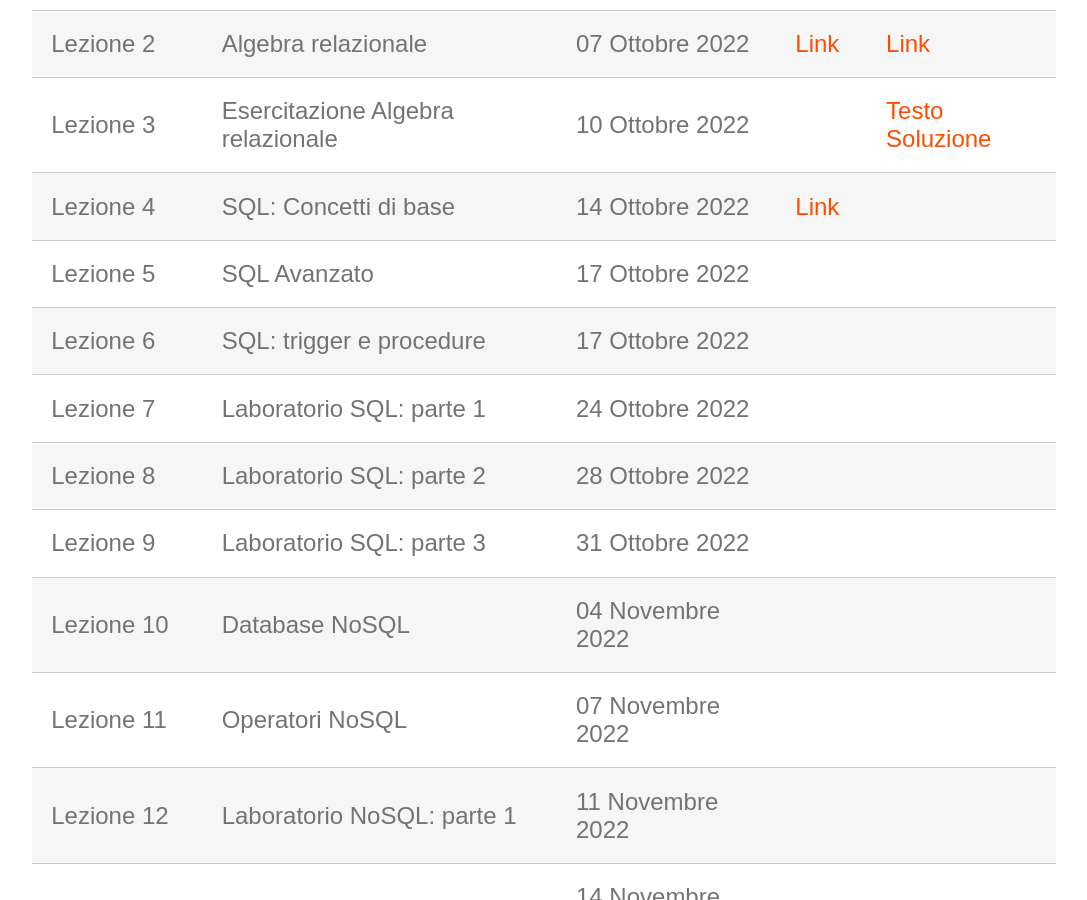
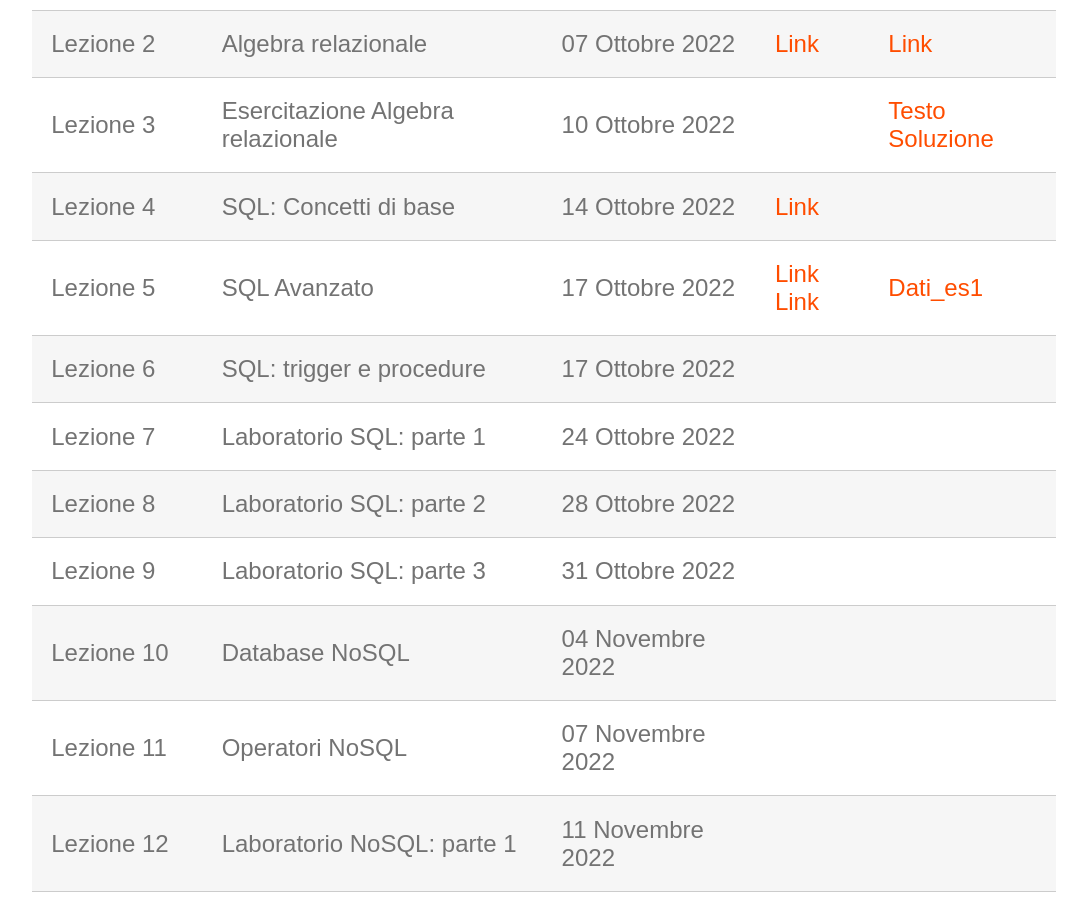
Before and after one commit to perceivelab/database-course, a Jekyll site: the page built from lezioni.md, in a window 1280 px wide and 900 px high, scrolled down 484 px. Shown: the whole window, without its empty margins (96-1183 px from the left). Built offline with Jekyll 4.4.1, drawn with Linux system fonts in a browser that asks for light colours; our own code applies the rules of GitHub Pages for plain Markdown files.

Commit message:
Update lezioni.md

```diff
--- a/lezioni.md
+++ b/lezioni.md
@@ -12,7 +12,7 @@
 | Lezione 2  | Algebra relazionale                      | 07 Ottobre 2022   | [Link](https://drive.google.com/file/d/1A-qmts9eQMoQPqdN6f6_j1QWPLIntvNc/view?usp=sharing)                        |      [Link](https://drive.google.com/file/d/1xhLANQBfE-IPZenv5l__r-LpDB_vGVbi/view?usp=sharing)  |
 | Lezione 3  | Esercitazione Algebra relazionale        | 10 Ottobre 2022   |                         | [Testo](https://drive.google.com/file/d/1rKO9jEPbvPDXGFqN5TLWSCXxsN-ddXwu/view?usp=sharing) [Soluzione](https://drive.google.com/file/d/1uICFMgfGmf_m8rTpIYTc1TPksi9_VrBH/view?usp=sharing)            |
 | Lezione 4  | SQL: Concetti di base                    | 14 Ottobre 2022   | [Link](https://drive.google.com/file/d/1zLyhfNtUqWMqimEtk2PAbZJsA6m6o6aS/view?usp=sharing)                        |             |
-| Lezione 5  | SQL Avanzato                             | 17 Ottobre 2022   |                         |             |
+| Lezione 5  | SQL Avanzato                             | 17 Ottobre 2022   | [Link](https://drive.google.com/file/d/1YqAuOcYnx2okRPGMOlK00QKvHX6t-Cf2/view?usp=sharing) [Link](https://drive.google.com/file/d/1d90F8ToY3JwCKhSG6he61JrenkZNKELk/view?usp=sharing)                       | [Dati_es1](https://drive.google.com/file/d/1tuE5tC5BfNo53BtE35M-ITawzY5-AMdB/view?usp=sharing)            |
 | Lezione 6  | SQL: trigger e procedure                 | 17 Ottobre 2022   |                         |             |
 | Lezione 7  | Laboratorio SQL: parte 1                 | 24 Ottobre 2022   |                         |             |
 | Lezione 8  | Laboratorio SQL: parte 2                 | 28 Ottobre 2022   |                         |             |
```
